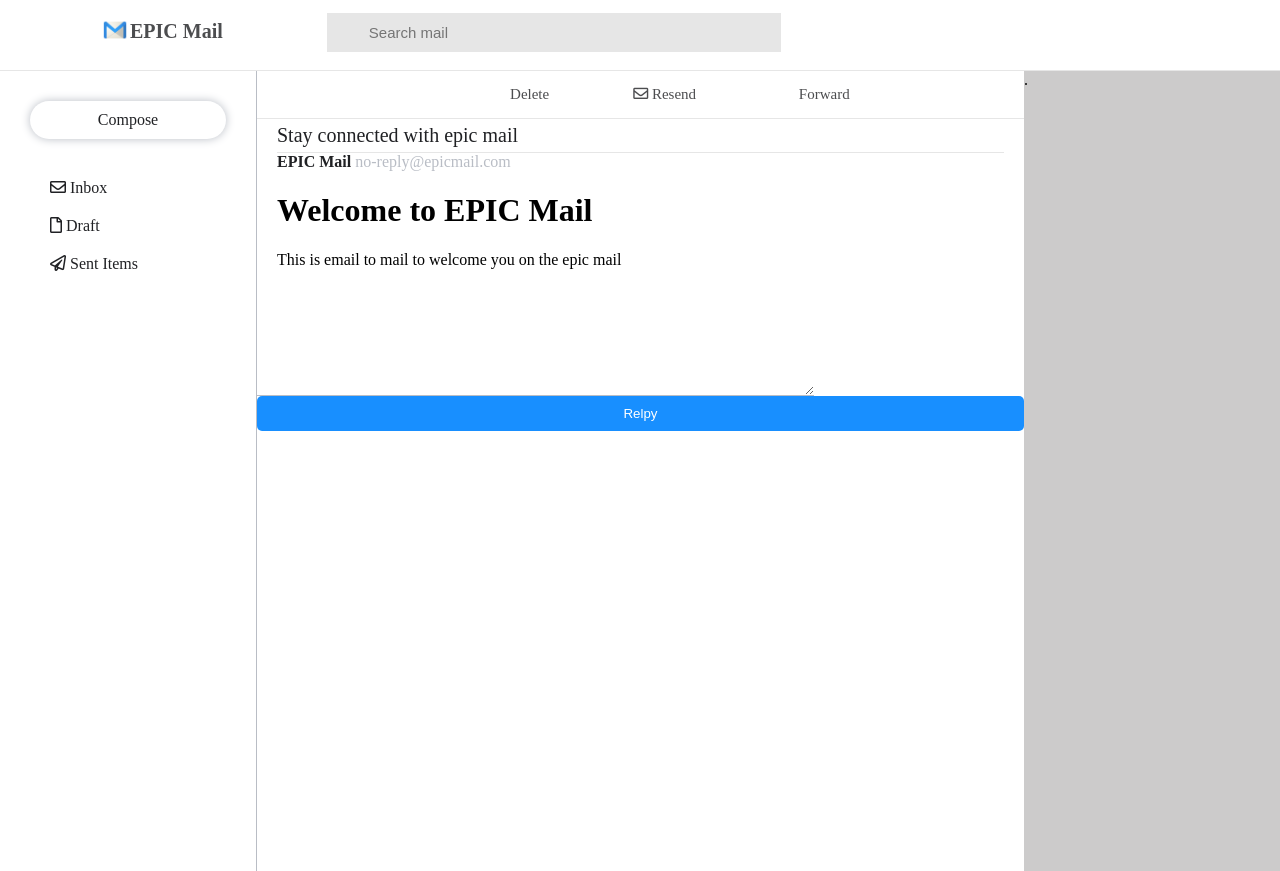
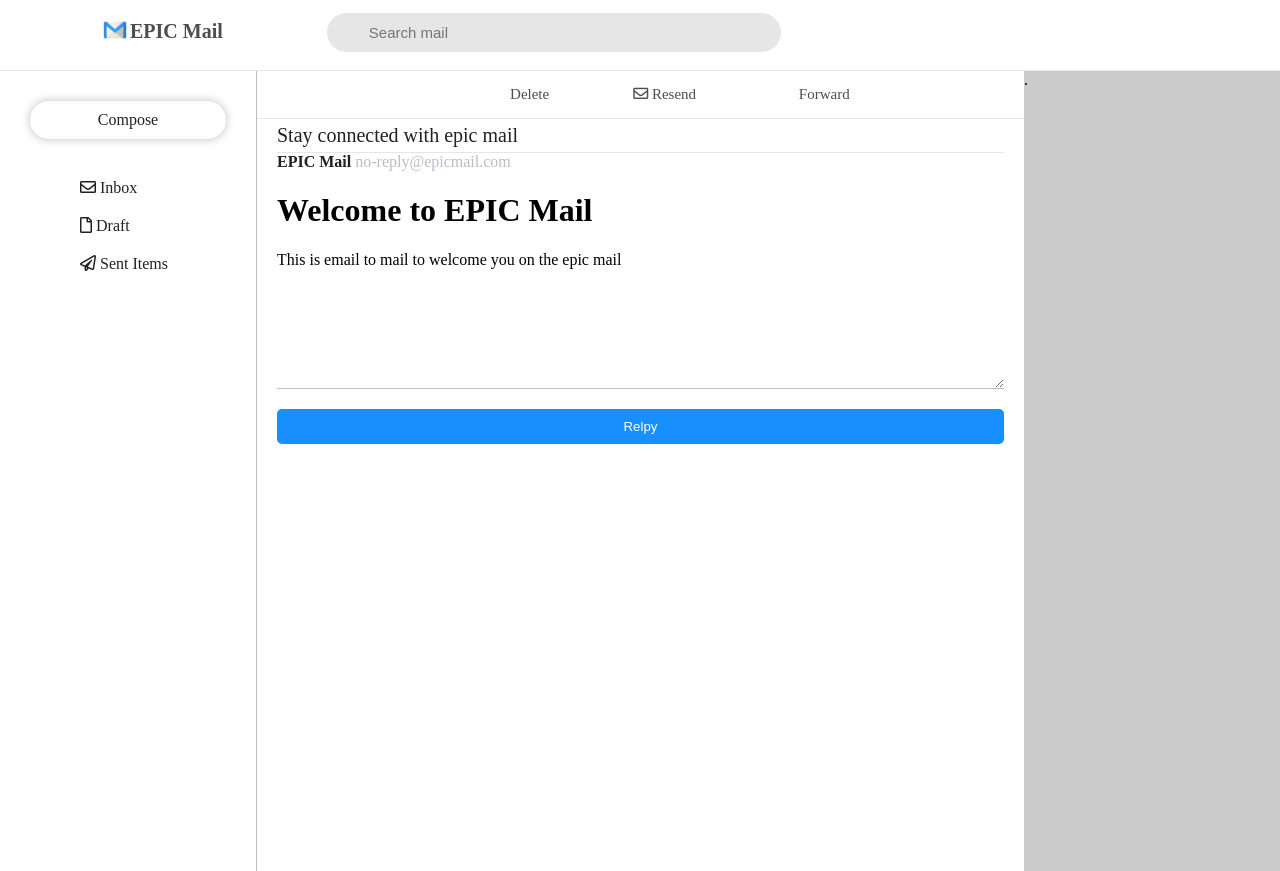
Before and after one commit to nnyves/EPIC-Mail, a plain HTML site: page html/sented-mail.html in a window 1280 px wide. Drawn offline with Linux system fonts and the light colour scheme.

Commit message:
[Bug #164549836] Adding margins and borders

```diff
--- a/css/mail.css
+++ b/css/mail.css
@@ -35,8 +35,13 @@
 }
 .mailview-mail{
     padding: 30px 0px;
+    border-bottom: 1px solid #e6e6e6;
+    margin-bottom: 10px;
 }
 /* Relpying to the email */
+.mailview-reply{
+    margin: 20px;
+}
 .mailview-reply textarea{
     height: 100px;
     border: 1px solid #b9bdc5;
@@ -44,7 +49,9 @@
     border: 0px;
     border-bottom: 1px solid #b9bdc5;
     display: block;
-    width: 70%;
+    width: 100%;
+    box-sizing: border-box;
+    margin: 20px 0px;
 }
 .mailview-reply button{
     padding: 10px;
--- a/css/main.css
+++ b/css/main.css
@@ -24,6 +24,7 @@
     display: inline-block;
     padding: 10px;
     background: #e6e6e6;
+    border-radius: 30px;
 }
 .up-navigation .search:focus{
     background: #ffffff;
@@ -81,12 +82,16 @@
 }
 .navigation .nav{
     padding-left: 0px;
+    margin: 0px 30px;
+    box-sizing: content-box;
 }
 .navigation .nav a{
     text-decoration: none;
     display: block;
     border-bottom-right-radius: 32px;
     border-top-right-radius: 32px;
+    border-bottom-left-radius: 32px;
+    border-top-left-radius: 32px;
 }
 .navigation .nav li{
     display: block;
```
